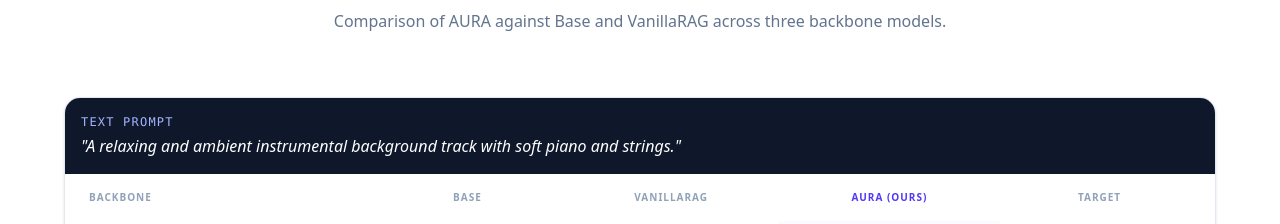
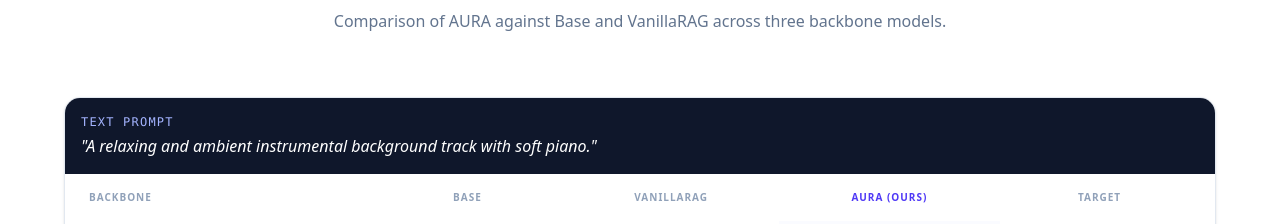
Before and after one commit to Anonymous-Researcher19/AURA-demo, a React (Vite) app: page / in a window 1280 px wide. Shown: the part 3720-3944 px from the top of the page. Built offline with nearby package versions, Linux system fonts and the light colour scheme.

Commit message:
Update App.tsx

```diff
--- a/src/App.tsx
+++ b/src/App.tsx
@@ -35,7 +35,7 @@ interface AblationSample {
 const MAIN_DEMOS: MainDemoSample[] = [
   {
     id: 'm1',
-    prompt: "A relaxing and ambient instrumental background track with soft piano and strings.",
+    prompt: "A relaxing and ambient instrumental background track with soft piano.",
     rows: [
       { modelName: 'AudioLDM', base: '/audio/000087_AudioLDM1_TextOnly.wav', vanillaRAG: '#', aura: '#', target: '#' },
       { modelName: 'AudioLDM2', base: '#', vanillaRAG: '#', aura: '#', target: '#' },
```
